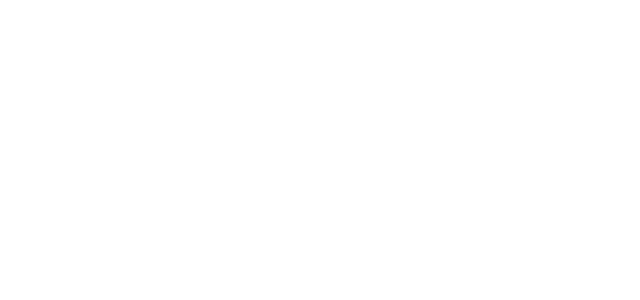
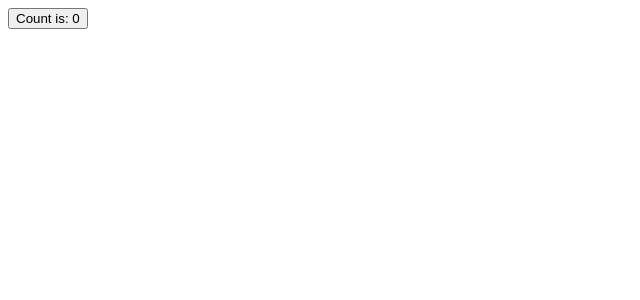
Before and after one commit to chaluemwut/webdev, a Nuxt app: page /lab02/composition in a window 1280 px wide. Before the commit this address had no page. Shown: the top 300 px of the page, without its empty margins (0-640 px from the left). Built offline with nearby package versions, Linux system fonts and the light colour scheme.

Commit message:
add lab02

```diff
--- /dev/null
+++ b/pages/lab02/composition.vue
@@ -0,0 +1,18 @@
+<script setup>
+import { ref, onMounted } from 'vue'
+
+const count = ref(0)
+
+function increment() {
+  count.value++
+}
+
+onMounted(() => {
+  console.log(`The initial count is ${count.value}.`)
+})
+
+</script>
+
+<template>
+  <button @click="increment">Count is: {{ count }}</button>
+</template>
--- a/pages/lab02/index.vue
+++ b/pages/lab02/index.vue
@@ -1,5 +1,11 @@
 <template>
     <div>
         <p>Hello lab 02</p>
+        <p>
+            <a href="/lab02/optional">optional</a>
+        </p>
+        <p>
+            <a href="/lab02/composition">composition</a>
+        </p>
     </div>
 </template>
--- /dev/null
+++ b/pages/lab02/optional.vue
@@ -0,0 +1,21 @@
+<script>
+export default {
+  data() {
+    return {
+      count: 0
+    }
+  },
+  methods: {
+    increment() {
+      this.count++
+    }
+  },
+  mounted() {
+    console.log(`The initial count is ${this.count}.`)
+  }
+}
+</script>
+
+<template>
+  <button @click="increment">Count is: {{ count }}</button>
+</template>
```
